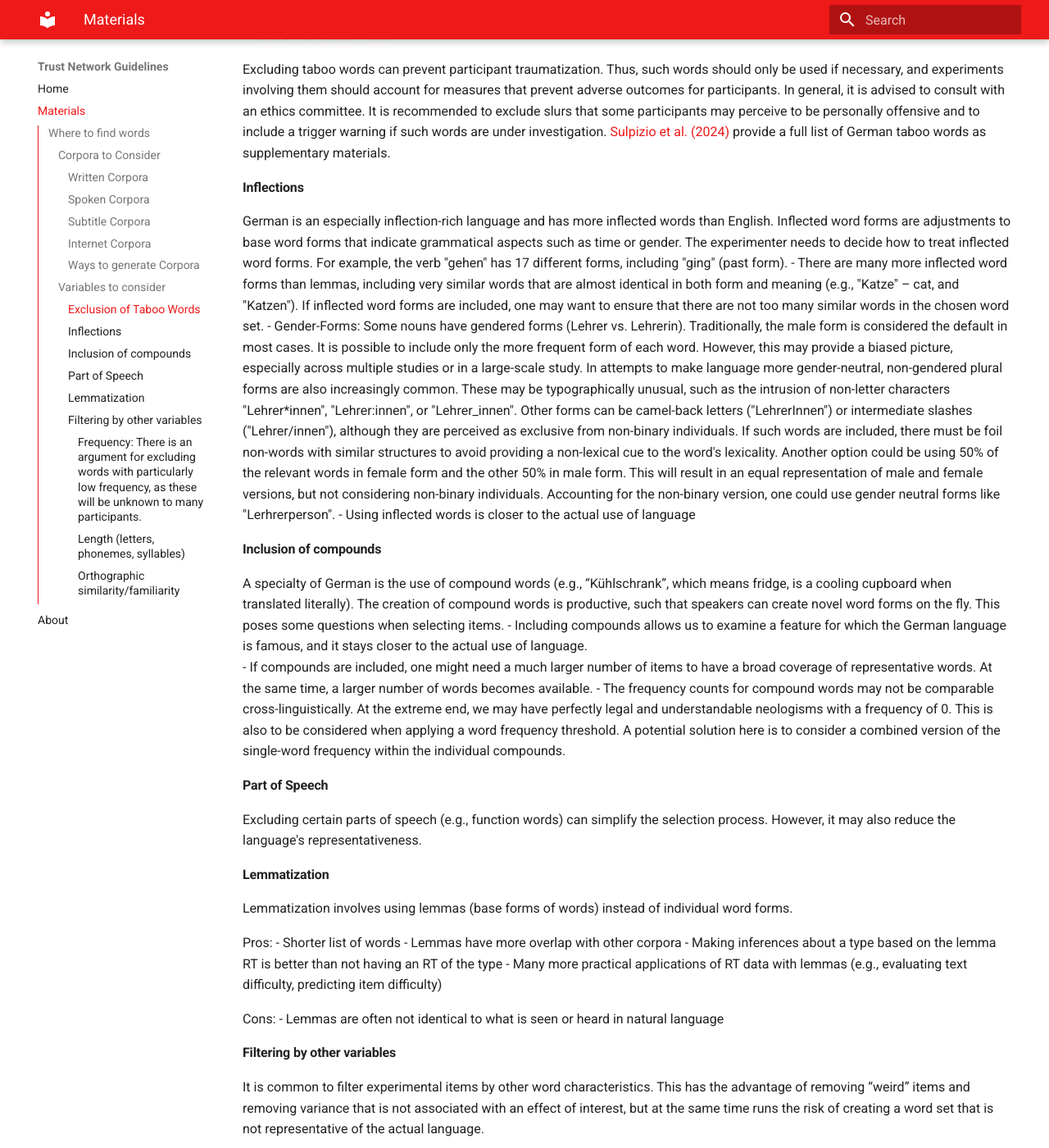
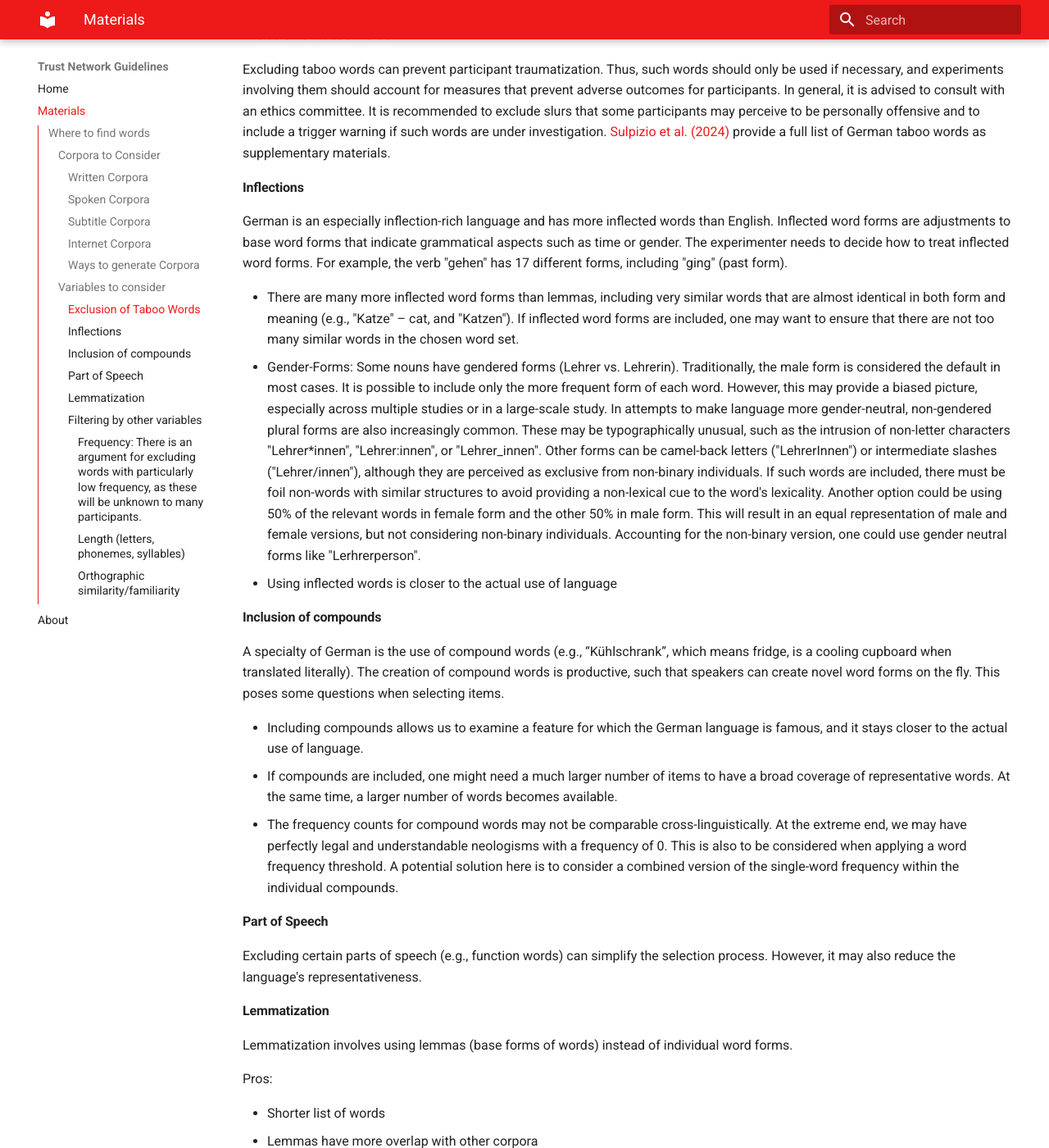
Before and after one commit to cwdeee/trust-network-guidelines, an MkDocs documentation site: the page built from docs/materials.md, in a window 1280 px wide and 1400 px high, scrolled down 2219 px. Shown: the whole window at 82% size. Built offline with MkDocs 1.6.1 and Material for MkDocs 9.7.7, drawn with Linux system fonts in a browser that asks for light colours; part of the change alters nothing that is shown; some of the changed text lies outside the part shown.

Commit message:
formating

```diff
--- a/docs/materials.md
+++ b/docs/materials.md
@@ -61,12 +61,14 @@ Excluding taboo words can prevent participant traumatization. Thus, such words s
 
 #### Inflections
 German is an especially inflection-rich language and has more inflected words than English. Inflected word forms are adjustments to base word forms that indicate grammatical aspects such as time or gender. The experimenter needs to decide how to treat inflected word forms. For example, the verb "gehen" has 17 different forms, including "ging" (past form).
+
 - There are many more inflected word forms than lemmas, including very similar words that are almost identical in both form and meaning (e.g., "Katze" – cat, and "Katzen"). If inflected word forms are included, one may want to ensure that there are not too many similar words in the chosen word set.
 - Gender-Forms: Some nouns have gendered forms (Lehrer vs. Lehrerin). Traditionally, the male form is considered the default in most cases. It is possible to include only the more frequent form of each word. However, this may provide a biased picture, especially across multiple studies or in a large-scale study. In attempts to make language more gender-neutral, non-gendered plural forms are also increasingly common. These may be typographically unusual, such as the intrusion of non-letter characters "Lehrer*innen", "Lehrer:innen", or "Lehrer_innen". Other forms can be camel-back letters ("LehrerInnen") or intermediate slashes ("Lehrer/innen"), although they are perceived as exclusive from non-binary individuals. If such words are included, there must be foil non-words with similar structures to avoid providing a non-lexical cue to the word's lexicality. Another option could be using 50% of the relevant words in female form and the other 50% in male form. This will result in an equal representation of male and female versions, but not considering non-binary individuals. Accounting for the non-binary version, one could use gender neutral forms like "Lerhrerperson".
 - Using inflected words is closer to the actual use of language
 
 ####  Inclusion of compounds
 A specialty of German is the use of compound words (e.g., “Kühlschrank”, which means fridge, is a cooling cupboard when translated literally). The creation of compound words is productive, such that speakers can create novel word forms on the fly. This poses some questions when selecting items.
+
 - Including compounds allows us to examine a feature for which the German language is famous, and it stays closer to the actual use of language.
 - If compounds are included, one might need a much larger number of items to have a broad coverage of representative words. At the same time, a larger number of words becomes available.
 - The frequency counts for compound words may not be comparable cross-linguistically. At the extreme end, we may have perfectly legal and understandable neologisms with a frequency of 0. This is also to be considered when applying a word frequency threshold. A potential solution here is to consider a combined version of the single-word frequency within the individual compounds.
@@ -78,23 +80,36 @@ Excluding certain parts of speech (e.g., function words) can simplify the select
 Lemmatization involves using lemmas (base forms of words) instead of individual word forms.
 
 Pros:
+
 - Shorter list of words
 - Lemmas have more overlap with other corpora
 - Making inferences about a type based on the lemma RT is better than not having an RT of the type
 - Many more practical applications of RT data with lemmas (e.g., evaluating text difficulty, predicting item difficulty)
 
 Cons:
+
 - Lemmas are often not identical to what is seen or heard in natural language
 
 ####  Filtering by other variables
 It is common to filter experimental items by other word characteristics. This has the advantage of removing “weird” items and removing variance that is not associated with an effect of interest, but at the same time runs the risk of creating a word set that is not representative of the actual language.
 
+Pro
+
+- Reduces the number of untypical words (i.e., too long, too seldom, too untypical letter combinations)
+
+Cons
+
+- May not be representative of the language
+- The cut-off points will be somewhat arbitrary
+
 ##### Frequency: There is an argument for excluding words with particularly low frequency, as these will be unknown to many participants.
+
 - The experimenter can base the cut-off on written or spoken word frequency. Although they correlate, there is some dissociation between them.
 - One should expect higher error rates if many low-frequency words are included. Rarely used words will likely be categorised as "not-a-word".
 - It may be advisable to select the words so that one can check if the frequency effect is present in the collected data. This will provide a sanity check. The frequency effect is generally observable when the frequency lies between 0 and 2, in log-frequency per million.
 
 ##### Length (letters, phonemes, syllables)
+
 - There may be pragmatic reasons for excluding very long words (i.e., making sure they fit on the screen)
 - There may be physiological reasons for excluding very long words (i.e., making sure the word fits the size of the retina, thus restricting the need for eye movements; an Empirical length restriction estimate would be 7 or fewer letters; e.g., see Kliegl et al., 2004)
 - One should be mindful that this may lead to a non-representative sample of words, such as a disproportionate exclusion of compound words and low-frequency words.
@@ -103,14 +118,8 @@ It is common to filter experimental items by other word characteristics. This ha
 - Opinion taken by some previous studies (e.g., Sally Andrews, https://doi.org/10.1037/0278-7393.15.5.802) is to restrict the items to one word length, e.g., using only monosyllabic four-letter words.
 
 ##### Orthographic similarity/familiarity
+
 - There are may ways to measure orthographic similarity/familiarity of a word and non-words in contrast to an assumption of a memory storing lexcial itmes (i.e., learned words)
 - Classical measures of letter string familiarity would be bi-, tri- or quadri-gram frequency measures that capture the familiarity of the substrings of any letter string.
 - Classical measures of letter string similarity would be orthographic neighborhood size (i.e., there is also a phoneme level version), orthographic Levenshtein distance or similar.
 - More recently, neuro-cognitively motivated measures as the orthographic prediction error representations have been established, with a central advantage as the measure similarity without a confound in familiarity.
-
-Pro
-- Reduces the number of untypical words (i.e., too long, too seldom, too untypical letter combinations)
-
-Cons
-- May not be representative of the language
-- The cut-off points will be somewhat arbitrary
```
